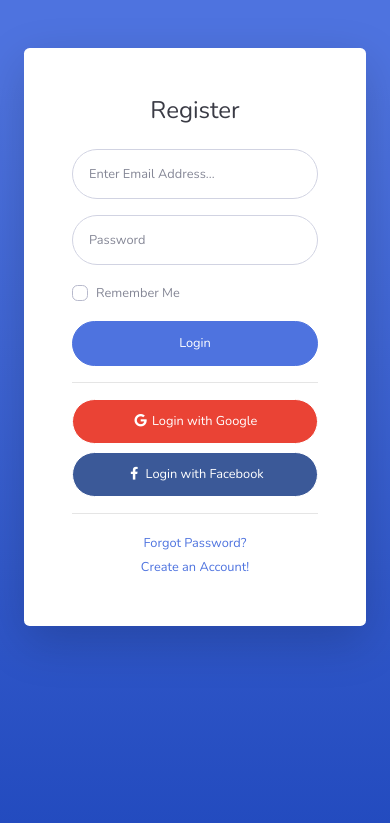
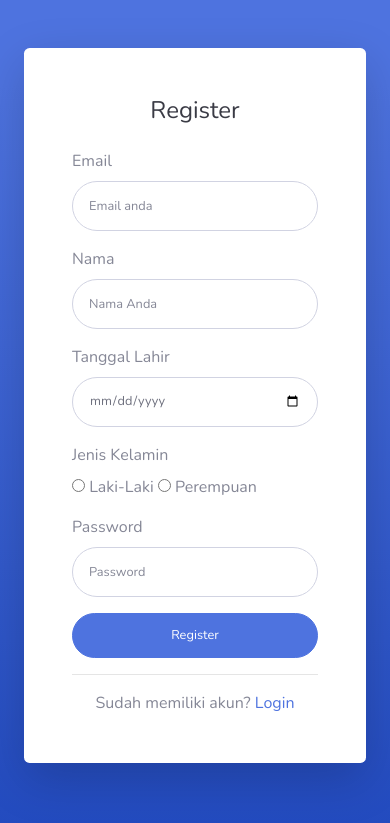
Before and after one commit to fakhriinaufal/disty-pmvc-ci3-sistem-antrian-rs, a CodeIgniter app: page /database/register in a window 390 px wide. Shown: the top 823 px of the page. Run offline with CodeIgniter, Linux system fonts and the light colour scheme.

Commit message:
add register and login sistem antrian rs

```diff
--- a/application/controllers/AuthController.php
+++ b/application/controllers/AuthController.php
@@ -6,7 +6,7 @@ class AuthController extends CI_Controller
 
 	public function login()
 	{
-		$data['pageTitle'] = "Login";
+		$data['pageTitle'] = "Sistem Antrian RS - Login";
 		$this->load->view('layouts/auth/header', $data);
 		$this->load->view('pages/auth/login');
 		$this->load->view('layouts/auth/footer');
@@ -14,7 +14,7 @@ class AuthController extends CI_Controller
 
 	public function register()
 	{
-		$data['pageTitle'] = "Register";
+		$data['pageTitle'] = "Sistem Antrian RS - Register";
 		$this->load->view('layouts/auth/header', $data);
 		$this->load->view('pages/auth/register');
 		$this->load->view('layouts/auth/footer');
--- a/application/views/pages/auth/register.php
+++ b/application/views/pages/auth/register.php
@@ -7,49 +7,48 @@
         <!-- Outer Row -->
         <div class="row justify-content-center">
 
-            <div class="col-xl-10 col-lg-12 col-md-9">
+            <div class="col-xl-10 col-lg-6 col-md-9">
 
                 <div class="card o-hidden border-0 shadow-lg my-5">
                     <div class="card-body p-0">
                         <!-- Nested Row within Card Body -->
                         <div class="row">
-                            <div class="col-lg-6 d-none d-lg-block bg-login-image"></div>
-                            <div class="col-lg-6">
+
+                            <div class="col-lg-12">
                                 <div class="p-5">
                                     <div class="text-center">
                                         <h1 class="h4 text-gray-900 mb-4">Register</h1>
                                     </div>
                                     <form class="user">
                                         <div class="form-group">
-                                            <input type="email" class="form-control form-control-user" id="exampleInputEmail" aria-describedby="emailHelp" placeholder="Enter Email Address...">
+                                            <label class="form-label" for="inputEmail">Email</label>
+                                            <input type="email" class="form-control form-control-user" id="inputEmail" placeholder="Email anda">
                                         </div>
                                         <div class="form-group">
-                                            <input type="password" class="form-control form-control-user" id="exampleInputPassword" placeholder="Password">
+                                            <label class="form-label" for="inputNama">Nama</label>
+                                            <input type="text" class="form-control form-control-user" id="inputNama" placeholder="Nama Anda">
                                         </div>
                                         <div class="form-group">
-                                            <div class="custom-control custom-checkbox small">
-                                                <input type="checkbox" class="custom-control-input" id="customCheck">
-                                                <label class="custom-control-label" for="customCheck">Remember
-                                                    Me</label>
-                                            </div>
+                                            <label class="form-label" for="inputTanggalLahir">Tanggal Lahir</label>
+                                            <input type="date" class="form-control form-control-user" id="inputTanggalLahir" placeholder="Tanggal Lahir Anda">
                                         </div>
-                                        <a href="index.html" class="btn btn-primary btn-user btn-block">
-                                            Login
+                                        <div class="form-group">
+                                            <label class="form-label">Jenis Kelamin</label>
+                                            <br>
+                                            <input type="radio" name="jenisKelamin" id=""> Laki-Laki
+                                            <input type="radio" name="jenisKelamin" id=""> Perempuan
+                                        </div>
+                                        <div class="form-group">
+                                            <label class="form-label" for="inputPassword">Password</label>
+                                            <input type="password" class="form-control form-control-user" id="inputPassword" placeholder="Password">
+                                        </div>
+                                        <a href="#" class="btn btn-primary btn-user btn-block">
+                                            Register
                                         </a>
                                         <hr>
-                                        <a href="index.html" class="btn btn-google btn-user btn-block">
-                                            <i class="fab fa-google fa-fw"></i> Login with Google
-                                        </a>
-                                        <a href="index.html" class="btn btn-facebook btn-user btn-block">
-                                            <i class="fab fa-facebook-f fa-fw"></i> Login with Facebook
-                                        </a>
                                     </form>
-                                    <hr>
                                     <div class="text-center">
-                                        <a class="small" href="forgot-password.html">Forgot Password?</a>
-                                    </div>
-                                    <div class="text-center">
-                                        <a class="small" href="register.html">Create an Account!</a>
+                                        Sudah memiliki akun? <a class="" href="<?= base_url(); ?>login">Login</a>
                                     </div>
                                 </div>
                             </div>
```
Also changed, not shown: application/views/pages/auth/login.php (+9 -25 lines).
